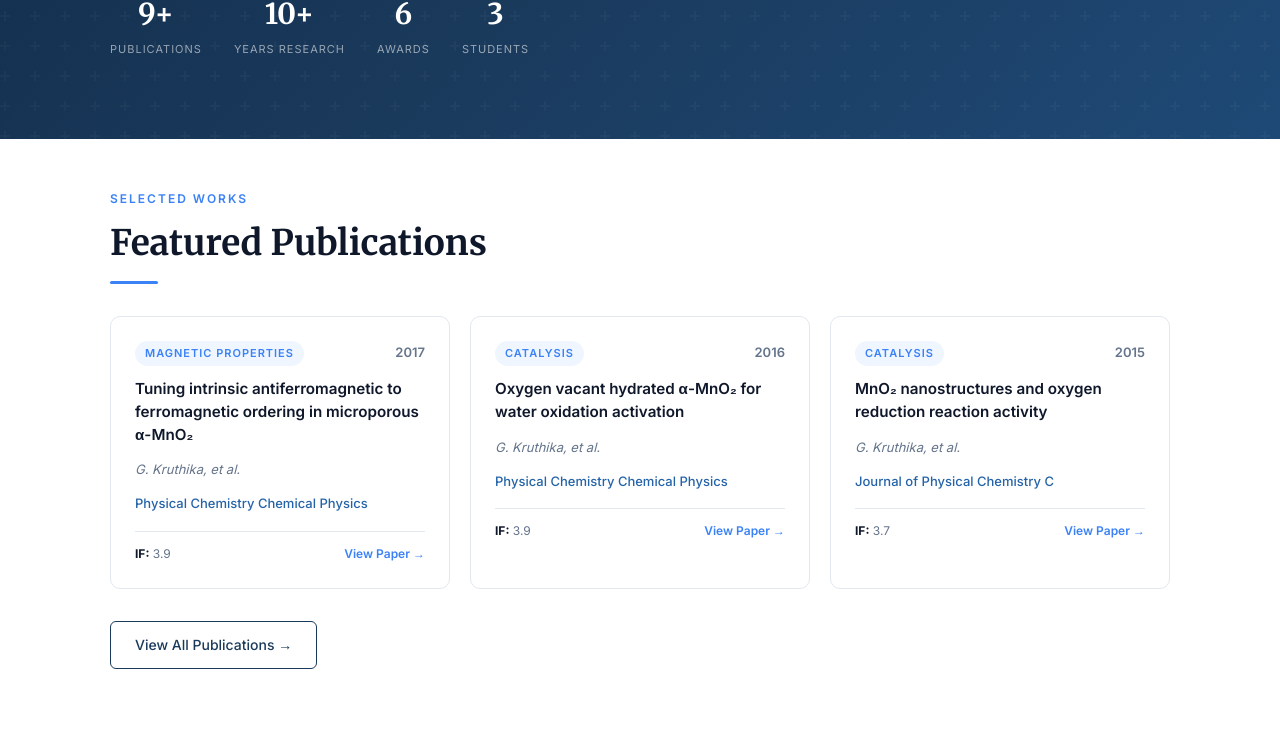
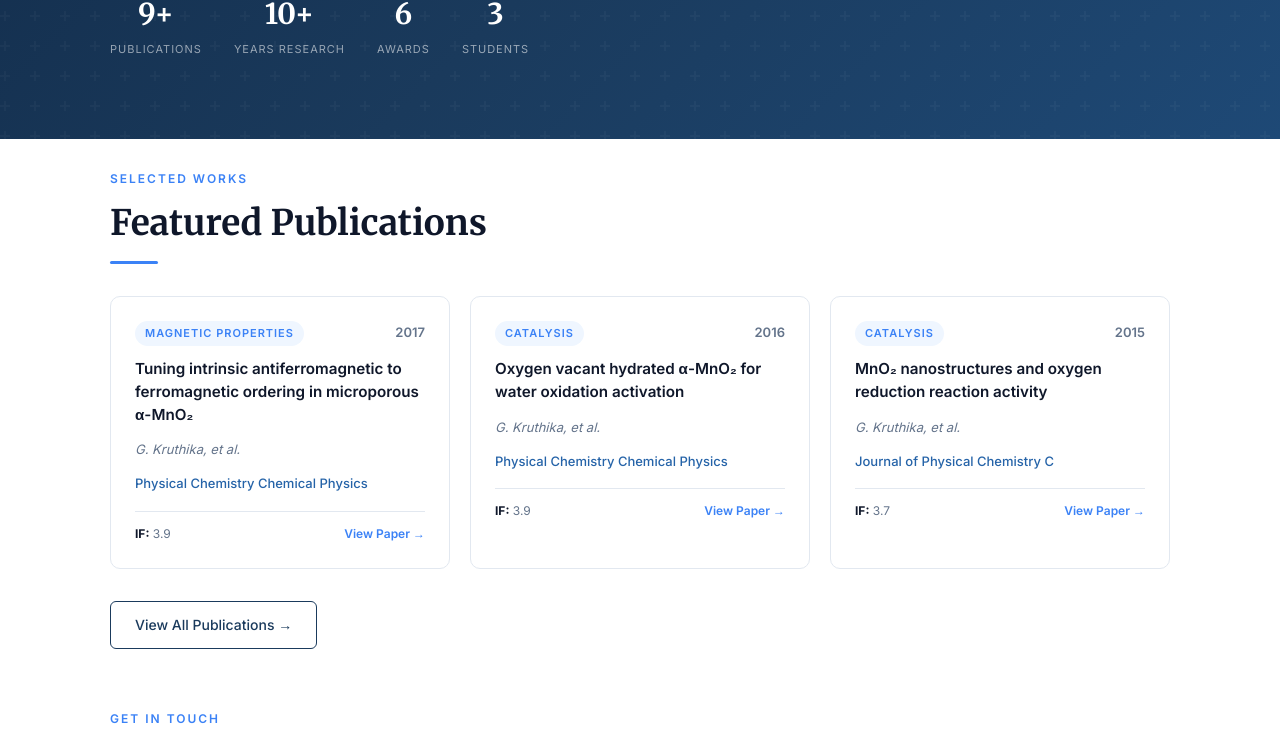
Before and after one commit to GobiKrishnan123/myproject, a React (Create React App) app: page / in a window 1280 px wide. Shown: the part 658-1400 px from the top of the page. Built offline with nearby package versions, Linux system fonts and the light colour scheme.

Commit message:
Update global.css

```diff
--- a/src/styles/global.css
+++ b/src/styles/global.css
@@ -47,7 +47,7 @@ img { max-width: 100%; display: block; }
   padding: 0 20px;
 }
 
-.section { padding: 50px 0; }
+.section { padding: 30px 0; }
 
 .section-label {
   font-size: 12px;
```
